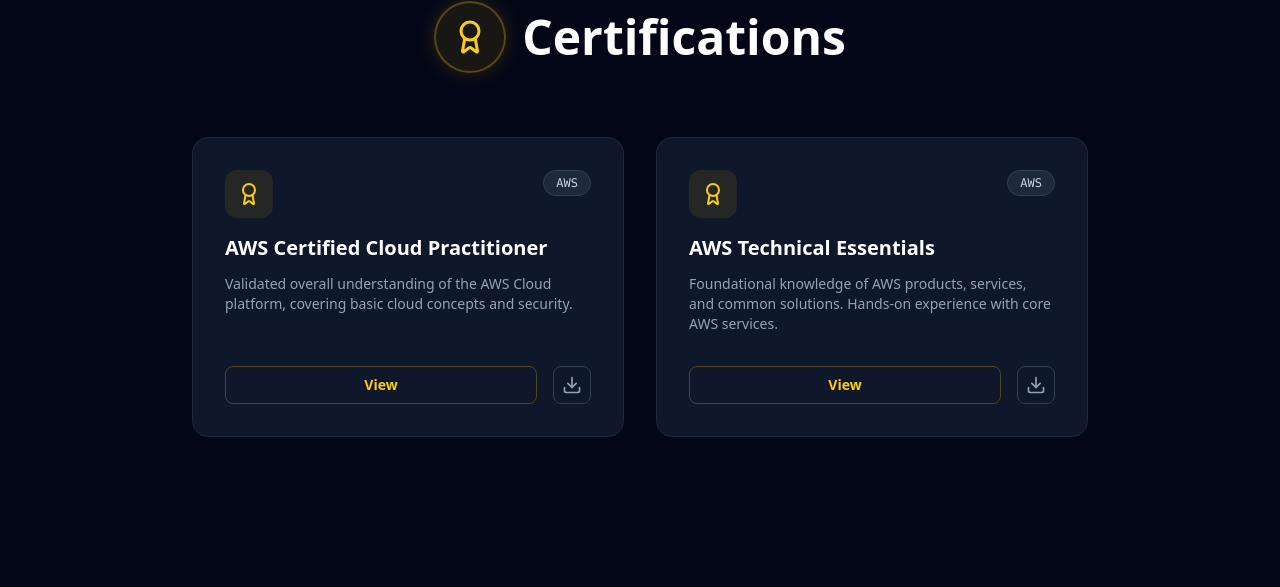
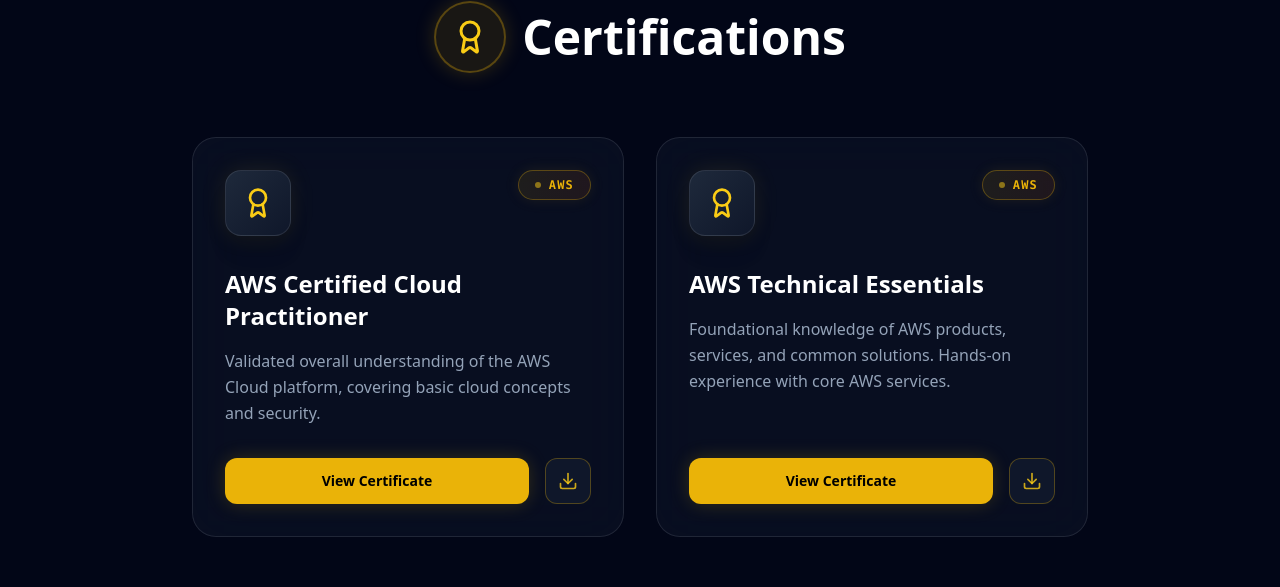
Before and after one commit to Anupa200212/portforlio-web, a React (Vite) app: page / in a window 1280 px wide. Shown: the part 3938-4525 px from the top of the page. Built offline with nearby package versions, Linux system fonts and the light colour scheme.

Commit message:
implement MainView component with project filtering, data visualization, and intersection observers

```diff
--- a/src/components/MainView.jsx
+++ b/src/components/MainView.jsx
@@ -711,24 +711,39 @@ const MainView = ({ scrollTo, navigateToResearch }) => {
                             { title: 'AWS Certified Cloud Practitioner', file: 'aws-cloud-practitioner-essentials.pdf', desc: 'Validated overall understanding of the AWS Cloud platform, covering basic cloud concepts and security.' },
                             { title: 'AWS Technical Essentials', file: 'aws-technical-essentials.pdf', desc: 'Foundational knowledge of AWS products, services, and common solutions. Hands-on experience with core AWS services.' }
                         ].map((cert, index) => (
-                            <div key={index} className={`group bg-slate-900 rounded-2xl overflow-hidden border border-slate-800 hover:border-yellow-500/50 transition-all hover:shadow-[0_0_30px_rgba(234,179,8,0.1)] flex flex-col p-8 will-change-transform ${certificationsSectionInView ? 'animate-fade-in-up' : 'opacity-0'}`} style={{ animationDelay: `${200 + index * 200}ms` }}>
-                                <div className="flex items-start justify-between mb-4">
-                                    <div className="p-3 bg-yellow-500/10 rounded-xl text-yellow-400 group-hover:scale-110 transition-transform">
-                                        <Award size={24} />
+                            <div key={index} className={`relative group bg-slate-900/50 backdrop-blur-xl rounded-3xl overflow-hidden border border-white/10 hover:border-yellow-500/50 transition-all duration-500 hover:-translate-y-2 hover:shadow-[0_20px_40px_-20px_rgba(234,179,8,0.3)] flex flex-col p-8 will-change-transform ${certificationsSectionInView ? 'animate-fade-in-up' : 'opacity-0'}`} style={{ animationDelay: `${200 + index * 200}ms` }}>
+
+                                {/* Inner Glow / Gradient Blob */}
+                                <div className="absolute -inset-1 bg-gradient-to-r from-yellow-500/20 via-orange-500/20 to-transparent blur-2xl opacity-0 group-hover:opacity-100 transition-opacity duration-700 pointer-events-none"></div>
+
+                                <div className="relative z-10 flex items-start justify-between mb-8">
+                                    <div className="relative">
+                                        <div className="absolute inset-0 bg-yellow-400/20 rounded-2xl blur-md animate-pulse"></div>
+                                        <div className="relative p-4 bg-gradient-to-br from-slate-800 to-slate-900 border border-white/10 rounded-2xl text-yellow-400 group-hover:scale-110 group-hover:text-yellow-300 transition-all duration-500 shadow-xl">
+                                            <Award size={32} />
+                                        </div>
                                     </div>
-                                    <span className="px-3 py-1 bg-slate-800 text-slate-300 text-xs rounded-full border border-slate-700 font-mono">AWS</span>
+
+                                    {/* Premium Badge */}
+                                    <div className="flex items-center gap-2 px-4 py-1.5 rounded-full bg-gradient-to-r from-yellow-500/10 to-orange-500/10 border border-yellow-500/30 text-yellow-500 group-hover:text-yellow-400 text-xs font-mono font-bold uppercase tracking-widest shadow-[0_0_15px_rgba(234,179,8,0.1)] group-hover:shadow-[0_0_15px_rgba(234,179,8,0.3)] transition-all">
+                                        <span className="w-1.5 h-1.5 rounded-full bg-yellow-400 animate-pulse"></span>
+                                        AWS
+                                    </div>
                                 </div>
-                                <h3 className="text-xl font-bold text-white mb-3">
+
+                                <h3 className="relative z-10 text-2xl font-bold text-white mb-4 group-hover:text-transparent group-hover:bg-clip-text group-hover:bg-gradient-to-r group-hover:from-yellow-400 group-hover:to-orange-400 transition-all duration-300">
                                     {cert.title}
                                 </h3>
-                                <p className="text-slate-400 text-sm mb-8 flex-grow">
+
+                                <p className="relative z-10 text-slate-400 text-base mb-8 flex-grow leading-relaxed font-light">
                                     {cert.desc}
                                 </p>
-                                <div className="flex gap-4 mt-auto">
-                                    <a href={`/certificates/${cert.file}`} target="_blank" rel="noopener noreferrer" className="flex-1 flex items-center justify-center gap-2 py-2 text-sm font-bold text-yellow-400 border border-yellow-500/30 rounded-lg hover:bg-yellow-500/10 transition-colors">
-                                        View
+
+                                <div className="relative z-10 flex gap-4 mt-auto">
+                                    <a href={`/certificates/${cert.file}`} target="_blank" rel="noopener noreferrer" className="flex-1 flex items-center justify-center gap-2 py-3 text-sm font-bold text-black bg-yellow-500 rounded-xl hover:bg-yellow-400 shadow-[0_0_20px_rgba(234,179,8,0.2)] hover:shadow-[0_0_30px_rgba(234,179,8,0.4)] hover:-translate-y-1 transition-all duration-300">
+                                        View Certificate
                                     </a>
-                                    <a href={`/certificates/${cert.file}`} download={cert.file} className="p-2 text-slate-400 border border-slate-700 rounded-lg hover:bg-slate-800 hover:text-white transition-colors" title="Download Certificate">
+                                    <a href={`/certificates/${cert.file}`} download={cert.file} className="p-3 text-yellow-400/80 bg-slate-900 border border-yellow-500/30 rounded-xl hover:bg-yellow-500/10 hover:text-yellow-300 hover:border-yellow-400 hover:-translate-y-1 transition-all duration-300" title="Download Certificate">
                                         <Download size={20} />
                                     </a>
                                 </div>
```
